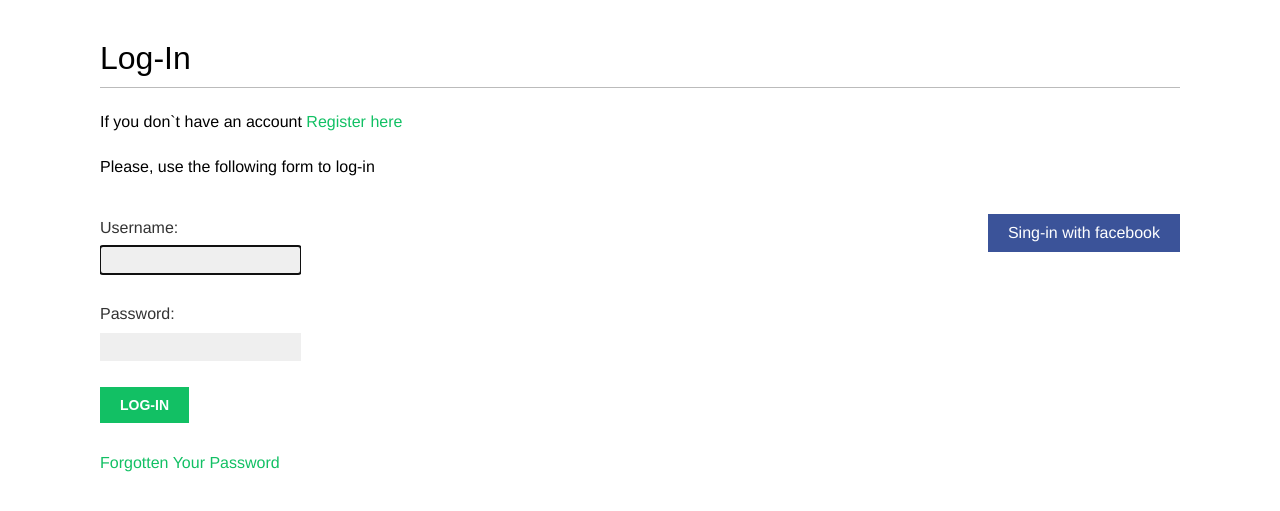
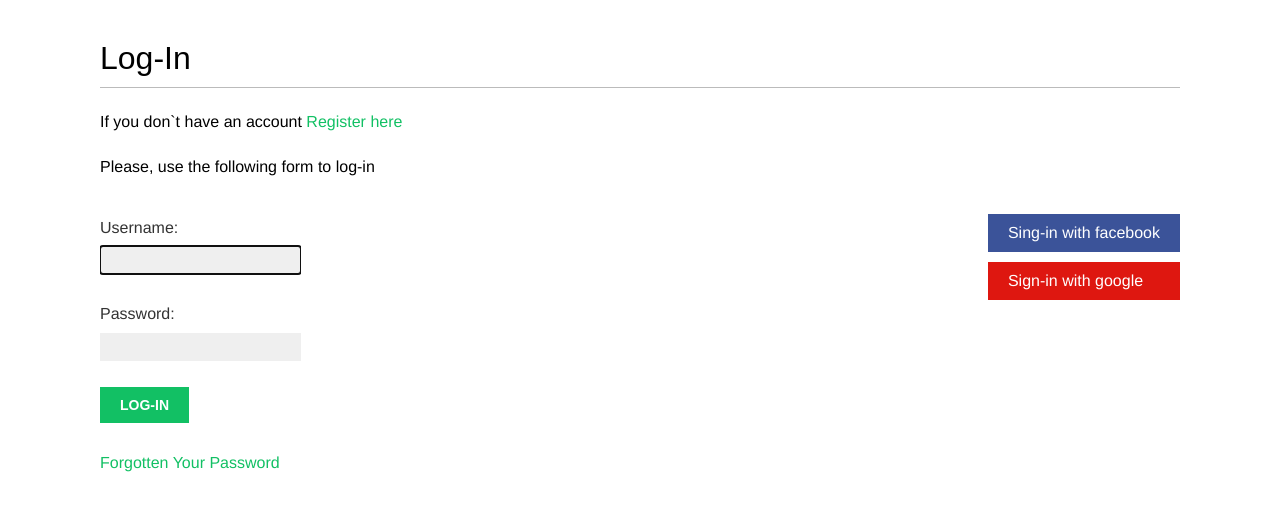
Before and after one commit to ahmedEid1/Django_image_social_network, a Django app: page /account/login/ in a window 1280 px wide. Shown: the part 47-558 px from the top of the page. Run offline with Django 3.2, Linux system fonts and the light colour scheme; some web fonts are replaced.

Commit message:
adding social login using google

```diff
--- a/Imgaes_social_network/settings.py
+++ b/Imgaes_social_network/settings.py
@@ -139,9 +139,13 @@ AUTHENTICATION_BACKENDS = [
     'django.contrib.auth.backends.ModelBackend',
     'account.authentication.EmailAuthBackend',
     'social_core.backends.facebook.FacebookOAuth2',
+    'social_core.backends.google.GoogleOAuth2',
 
 ]
 
 SOCIAL_AUTH_FACEBOOK_KEY = '3513582488663443'
 SOCIAL_AUTH_FACEBOOK_SECRET = '1caf03118d9bdfeaa9208f2903d377ef'
 SOCIAL_AUTH_FACEBOOK_SCOPE = ['email']
+
+SOCIAL_AUTH_GOOGLE_OAUTH2_KEY = '424712540218-s8eqb10b8j1o4le1dioup4navotn4bh8.apps.googleusercontent.com'
+SOCIAL_AUTH_GOOGLE_OAUTH2_SECRET = 'GFWG7Xrqkxq1ucuZjy9BBkU1'
--- a/account/templates/registration/login.html
+++ b/account/templates/registration/login.html
@@ -27,6 +27,9 @@
             <li class="facebook">
                 <a href="{% url 'social:begin' 'facebook' %}">Sing-in with facebook</a>
             </li>
+            <li class="google">
+                <a href="{% url 'social:begin' 'google-oauth2' %}">Sign-in with google</a>
+            </li>
         </ul>
     </div>
 {% endblock %}
```
Also changed, not shown: db.sqlite3.
